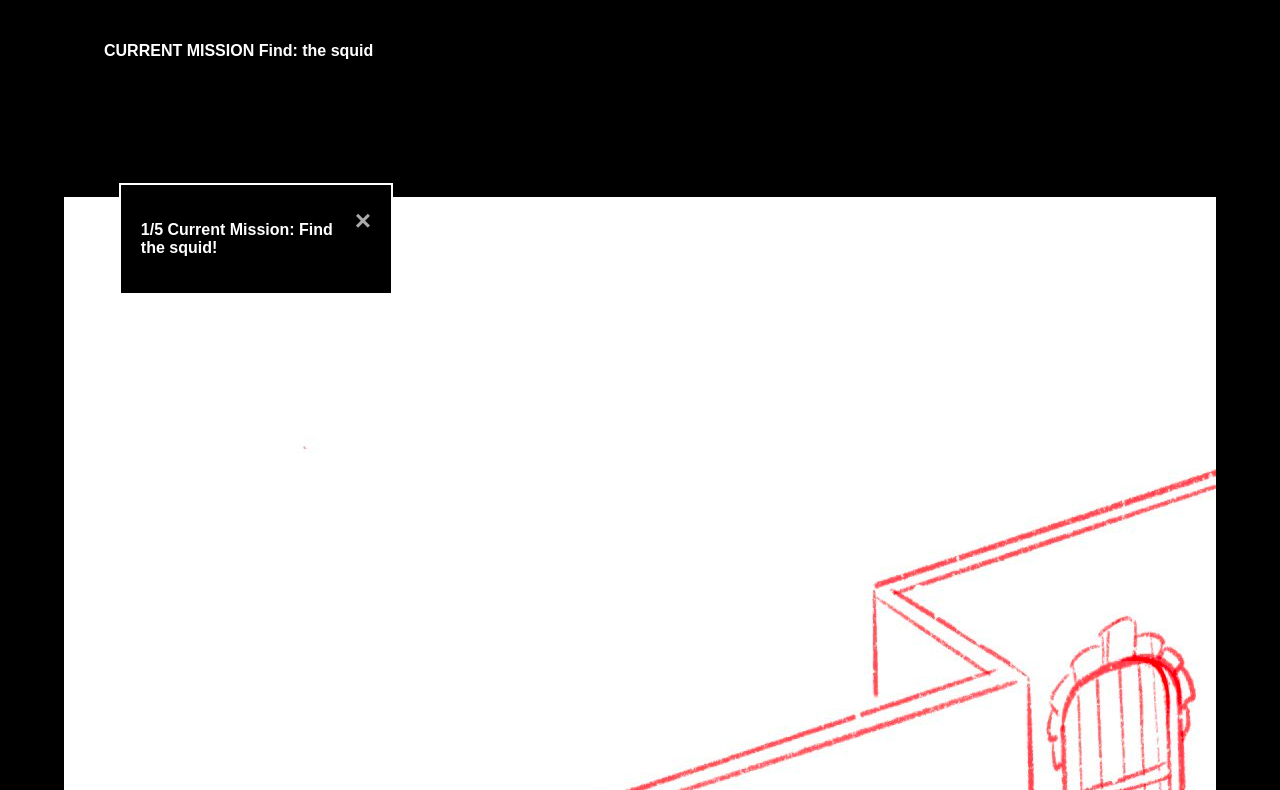
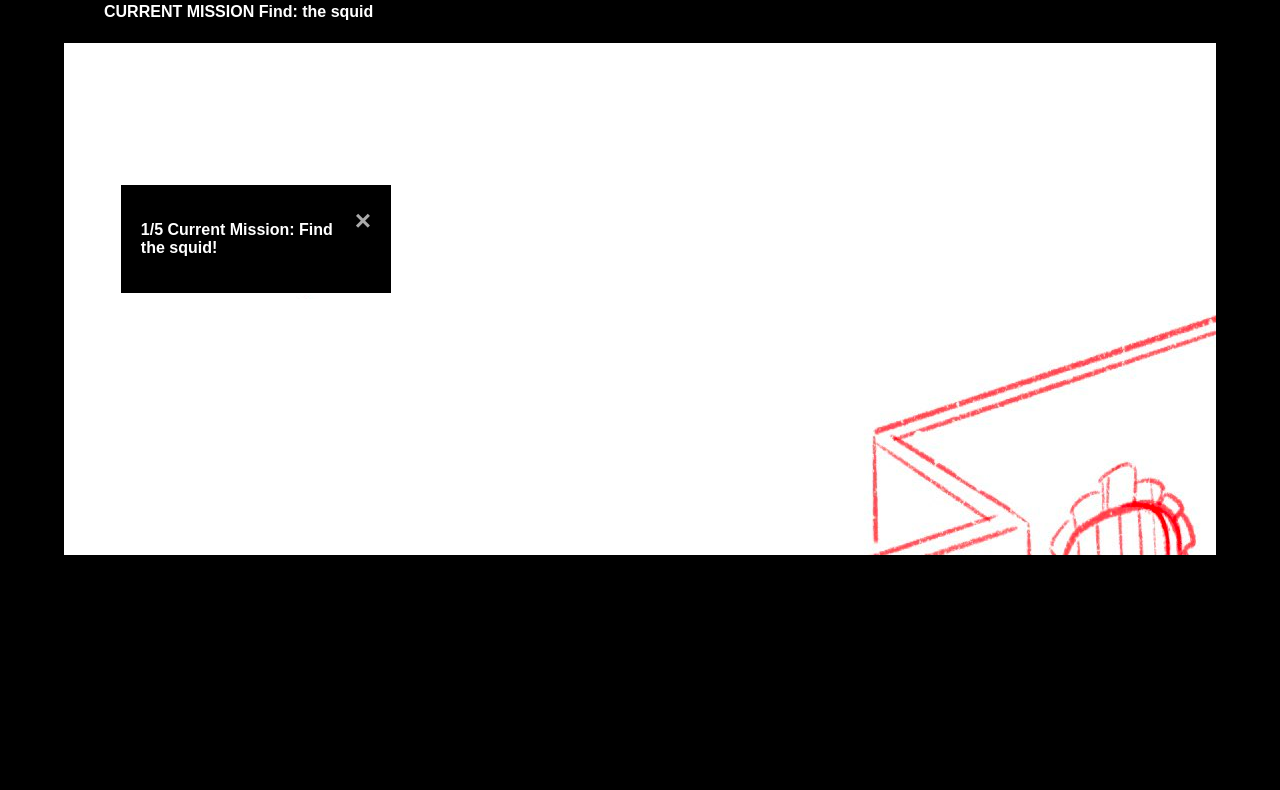
Before and after one commit to seadogslab/seadogs, a plain HTML site: page map.html in a window 1280 px wide. Shown: the part 221-1011 px from the top of the page. After the commit the page ends 810 px from the top, so only its background shows below. Drawn offline with Linux system fonts and the light colour scheme; a web font is replaced by a local one.

Commit message:
pagemap redesign2

```diff
--- a/map.html
+++ b/map.html
@@ -20,7 +20,7 @@
         margin: auto;
       }
       #themission{
-        margin-top: 10%;
+        margin-top: 5%;
         font-size: 5em;
         color: white;
 
@@ -36,16 +36,17 @@
 
       #imageContainer {
         width: 90vw;
-        height: 80vw;
+        height: 40vw;
         overflow-x: scroll;
         overflow-y: scroll;
+        margin-bottom: 3%;
       }
 
       #hintContainer {
         height: 10vh;
         width: 50vw;;
         background-color: black;
-        margin-bottom: 10%;
+        margin-bottom: 0%;
         align-items: center;
       }
 
@@ -95,6 +96,7 @@
   <body>
     <div id="container">
       <div id="themission">The Driftwood Tavern</div>
+      <div id="">Mission</div>
 
 
       <div id="hintContainer"><p id="clueLine">CURRENT MISSION Find: the squid</p></div>
@@ -126,7 +128,6 @@
           </div>
         </div>
       </div>
-      <div id="congrats">CONGRATULATION DEAR SEADOG</div>
     </div>
 
     <script>
@@ -141,6 +142,21 @@
           popupText: `Nice! you find the first clue!
 
           Next, Find the entrance of the building.`,
+        },
+        {
+          clueLine: 'CURRENT CLUE: Find the entrance of the building',
+          coords: '1377,962,1516,1187',
+          popupText: 'Bravo! you found it the entrance!',
+        },
+        {
+          clueLine: 'CURRENT CLUE: Find the entrance of the building',
+          coords: '1377,962,1516,1187',
+          popupText: 'Bravo! you found it the entrance!',
+        },
+        {
+          clueLine: 'CURRENT CLUE: Find the entrance of the building',
+          coords: '1377,962,1516,1187',
+          popupText: 'Bravo! you found it the entrance!',
         },
         {
           clueLine: 'CURRENT CLUE: Find the entrance of the building',
```
